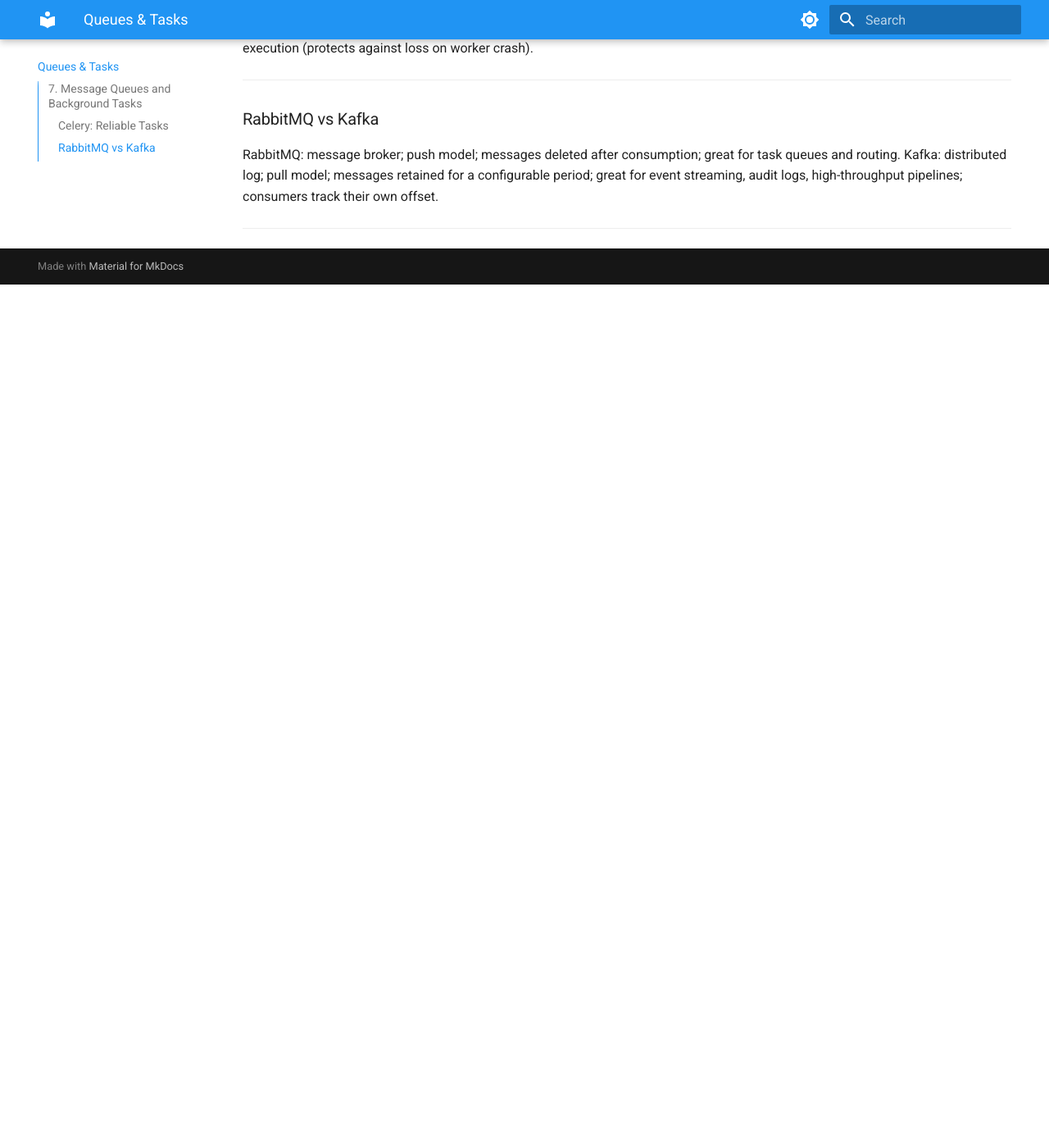
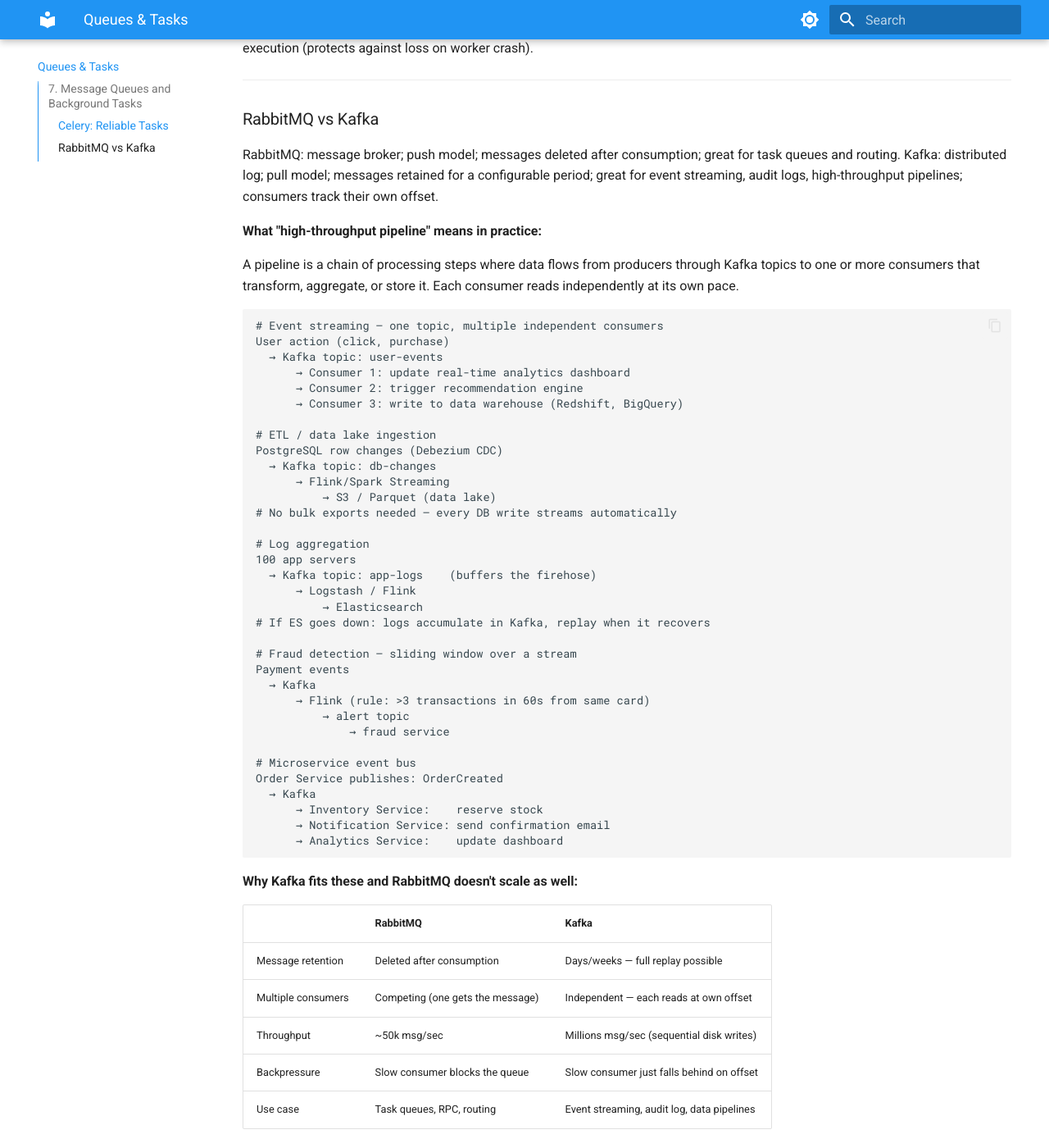
Before and after one commit to spiritEcosse/senior-kb, an MkDocs documentation site: the page built from docs/queues.md, in a window 1280 px wide and 1400 px high, scrolled down 1413 px. Shown: the whole window at 82% size. Built offline with MkDocs 1.6.1 and Material for MkDocs 9.7.7, drawn with Linux system fonts in a browser that asks for light colours; before the commit the page ends 1760 px from its top, so only the background shows below that.

Commit message:
add: Kafka pipeline examples and RabbitMQ vs Kafka comparison table

````diff
--- a/docs/queues.md
+++ b/docs/queues.md
@@ -73,4 +73,55 @@ def process_payment(self, payment_id: int):
 RabbitMQ: message broker; push model; messages deleted after consumption; great for task queues and routing.
 Kafka: distributed log; pull model; messages retained for a configurable period; great for event streaming, audit logs, high-throughput pipelines; consumers track their own offset.
 
+**What "high-throughput pipeline" means in practice:**
+
+A pipeline is a chain of processing steps where data flows from producers through Kafka topics to one or more consumers that transform, aggregate, or store it. Each consumer reads independently at its own pace.
+
+```
+# Event streaming — one topic, multiple independent consumers
+User action (click, purchase)
+  → Kafka topic: user-events
+      → Consumer 1: update real-time analytics dashboard
+      → Consumer 2: trigger recommendation engine
+      → Consumer 3: write to data warehouse (Redshift, BigQuery)
+
+# ETL / data lake ingestion
+PostgreSQL row changes (Debezium CDC)
+  → Kafka topic: db-changes
+      → Flink/Spark Streaming
+          → S3 / Parquet (data lake)
+# No bulk exports needed — every DB write streams automatically
+
+# Log aggregation
+100 app servers
+  → Kafka topic: app-logs    (buffers the firehose)
+      → Logstash / Flink
+          → Elasticsearch
+# If ES goes down: logs accumulate in Kafka, replay when it recovers
+
+# Fraud detection — sliding window over a stream
+Payment events
+  → Kafka
+      → Flink (rule: >3 transactions in 60s from same card)
+          → alert topic
+              → fraud service
+
+# Microservice event bus
+Order Service publishes: OrderCreated
+  → Kafka
+      → Inventory Service:    reserve stock
+      → Notification Service: send confirmation email
+      → Analytics Service:    update dashboard
+```
+
+**Why Kafka fits these and RabbitMQ doesn't scale as well:**
+
+| | RabbitMQ | Kafka |
+|---|---|---|
+| Message retention | Deleted after consumption | Days/weeks — full replay possible |
+| Multiple consumers | Competing (one gets the message) | Independent — each reads at own offset |
+| Throughput | ~50k msg/sec | Millions msg/sec (sequential disk writes) |
+| Backpressure | Slow consumer blocks the queue | Slow consumer just falls behind on offset |
+| Use case | Task queues, RPC, routing | Event streaming, audit log, data pipelines |
+
 ---
````
